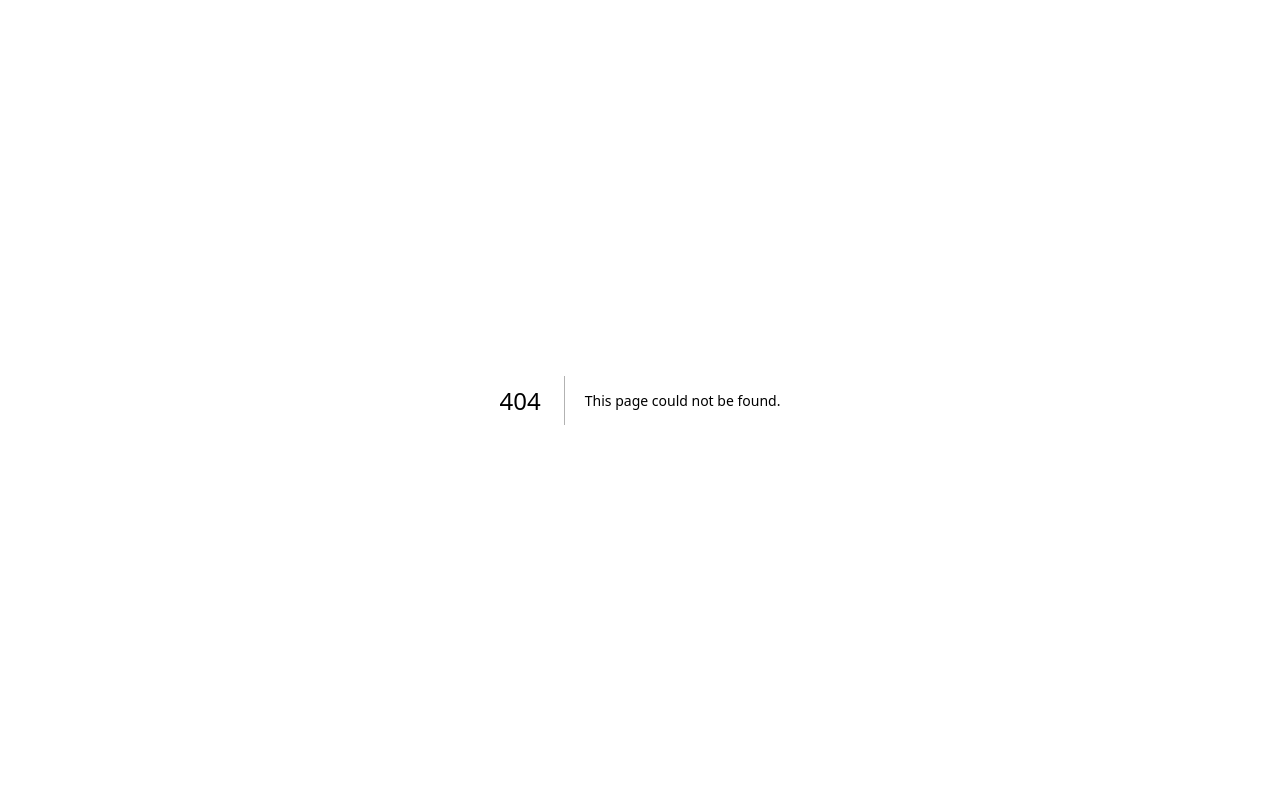
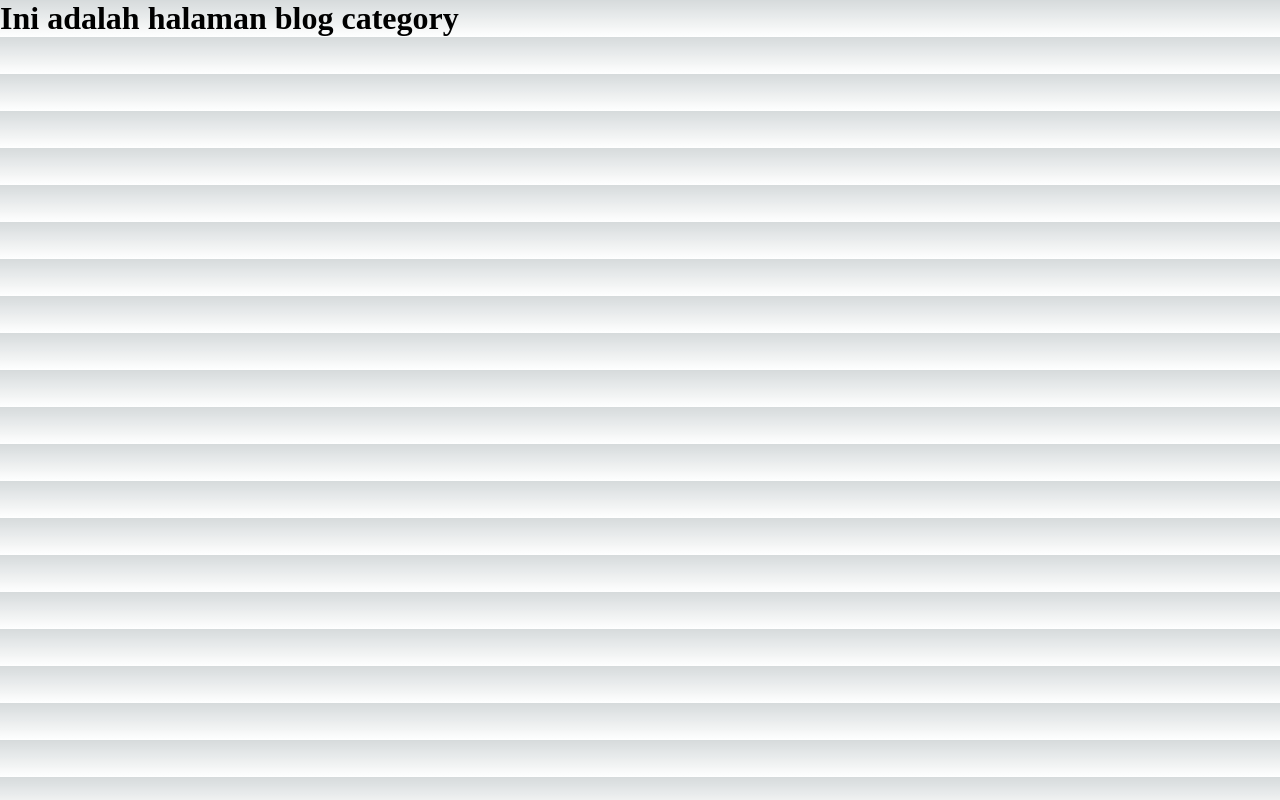
Before and after one commit to adrianmulyawan/belajar-nextjs-1, a Next.js app: page /blog/category in a window 1280 px wide. Before the commit this address had no page. Built offline with nearby package versions, Linux system fonts and the light colour scheme.

Commit message:
membuat nested route

```diff
--- /dev/null
+++ b/pages/blog/category.jsx
@@ -0,0 +1,11 @@
+import React from 'react';
+
+const Category = () => {
+  return (
+    <>
+      <h1>Ini adalah halaman blog category</h1>
+    </>
+  );
+}
+
+export default Category;
```
Also changed, not shown: pages/blog/index.jsx (added, +9 -0 lines).
